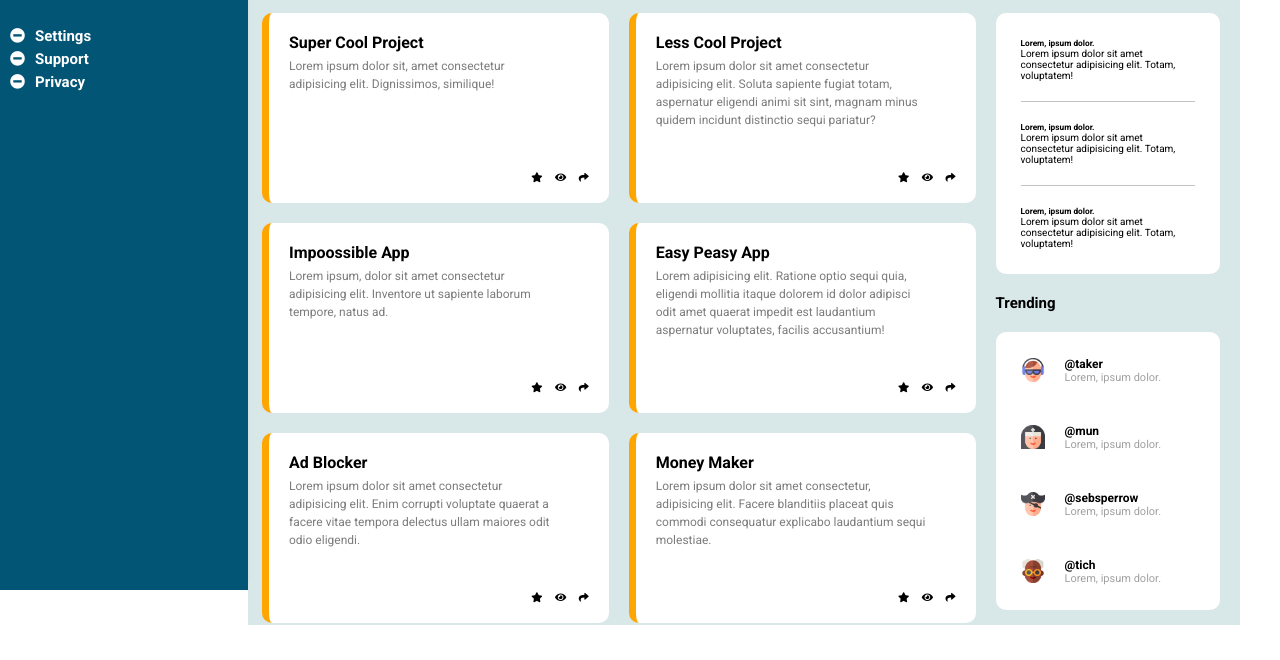
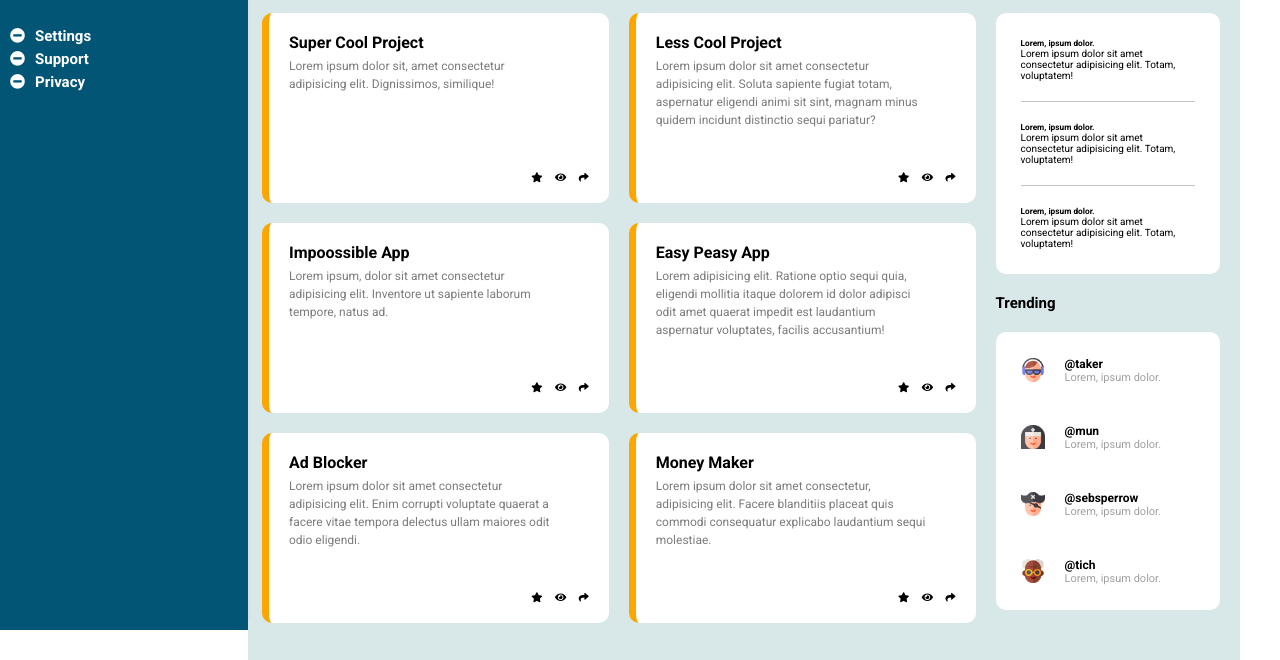
Before and after one commit to mpfdev/admin-dashboard, a plain HTML site: page index.html in a window 1280 px wide. Shown: the part 210-870 px from the top of the page. Before the commit the page ends 835 px from the top, so only its background shows below. Drawn offline with Linux system fonts and the light colour scheme.

Commit message:
width set to 124rem

```diff
--- a/style.css
+++ b/style.css
@@ -15,7 +15,7 @@ body {
 }
 
 body {
-    max-width: 124rem;
+    width: 124rem;
 }
 
 ul {
@@ -24,7 +24,7 @@ ul {
 
 .container {
     display: flex;
-    height: 100%;
+    height: auto;
 }
 
 .menu {
```
